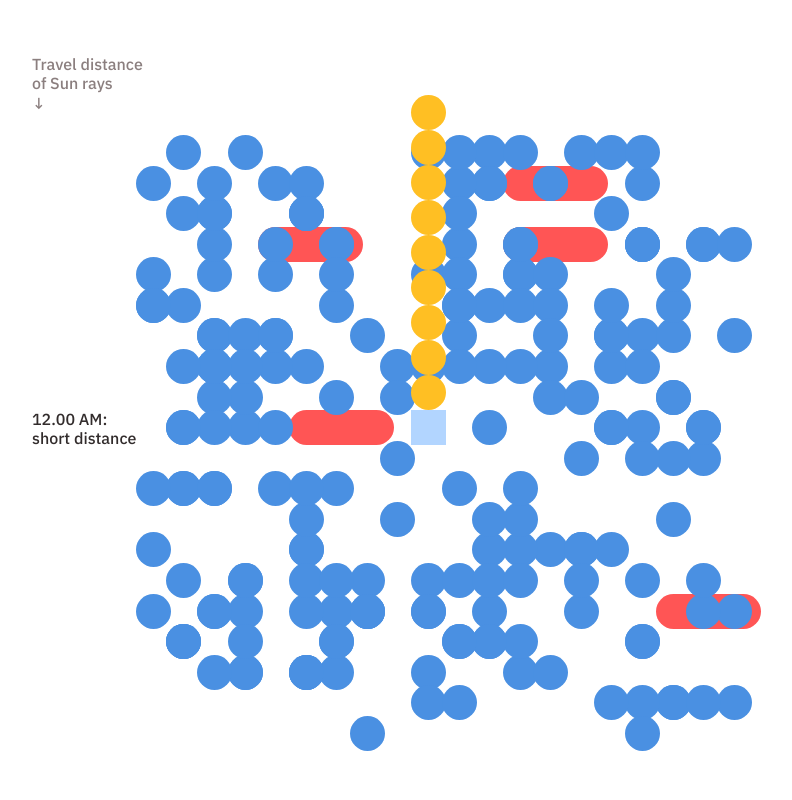
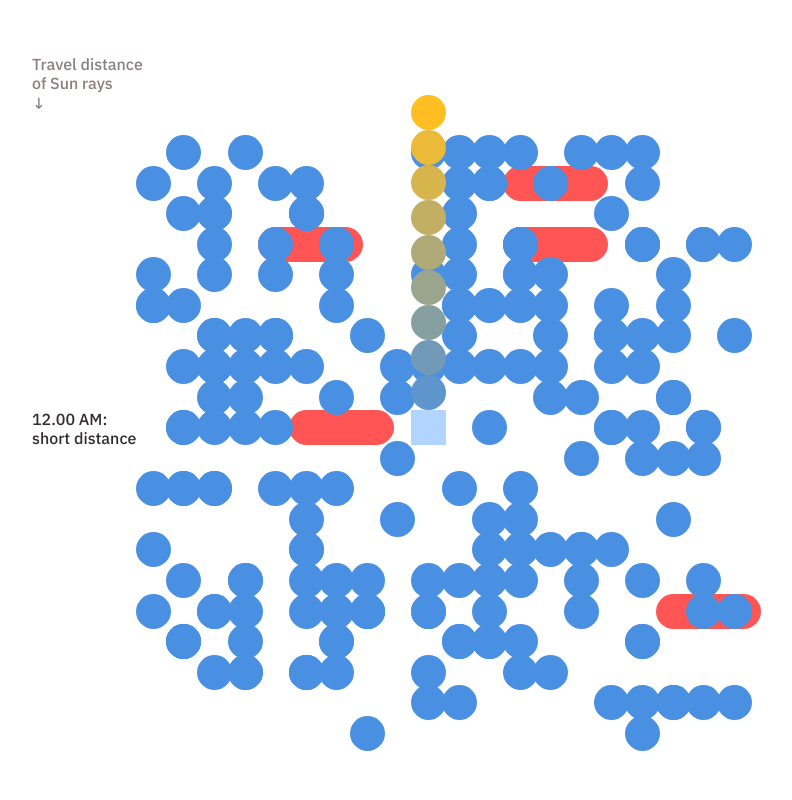
Before and after one commit to interactivethings/crimson-to-salmon, a React (Create React App) app: page / in a window 1280 px wide. Shown: the part 6660-7460 px from the top of the page, without its empty margins (96-888 px from the left). Built offline with nearby package versions, Linux system fonts and the light colour scheme.

Commit message:
Add color sclae to sun rays
d3.scale ftw! :hearteyes:

```diff
--- a/src/components/Sun.tsx
+++ b/src/components/Sun.tsx
@@ -4,6 +4,8 @@ import styled from '@emotion/styled-base';
 import { keyframes } from '@emotion/core';
 import { SquareWrapper } from './Countries';
 import 'd3-transition';
+import { scaleLinear } from 'd3-scale';
+import { interpolateRgb } from 'd3-interpolate';
 
 export const SunColors = [SunRed, SunOrange, SunYellow, SunGreen, SunIndigo, SunBlue, SunPurple]
 
@@ -441,6 +443,11 @@ export const SunElement = styled('div')`
   animation-fill-mode: forwards;
 `
 
+const colorSunRay = scaleLinear()
+    .domain([0, 9, 17])
+    .range([SunYellow, SunBlue, SunRed] as any)
+    .interpolate(interpolateRgb as any) as any;
+
 export class SunRayShort extends React.Component <{ runAnimation: boolean }> {
   render() {
     const sunElements = [] as any[];
@@ -455,7 +462,7 @@ export class SunRayShort extends React.Component <{ runAnimation: boolean }> {
     return(
         <VizWrapper>
           {sunElements.map(( sunElement, i) =>
-            <SunElement delay={i * 100} key={i} style={{top: sunElement.yPos, left: sunElement.xPos, animationPlayState: this.props.runAnimation ? 'running' : 'paused'}}/>
+            <SunElement delay={i * 100} key={i} style={{top: sunElement.yPos, left: sunElement.xPos, backgroundColor: colorSunRay(i), animationPlayState: this.props.runAnimation ? 'running' : 'paused'}}/>
           )}
         </VizWrapper>
     );
@@ -473,10 +480,12 @@ export class SunRayLong extends React.Component<{ runAnimation: boolean }> {
         });
     }
 
+    // <SquareElement key={i} style={{backgroundColor: colorCountries(country.PM10)}}>
+
     return(
         <VizWrapper>
           {sunElements.map(( sunElement, i) =>
-            <SunElement delay={i * 100}key={i} style={{top: sunElement.yPos, left: sunElement.xPos, animationPlayState: this.props.runAnimation ? 'running' : 'paused'}}/>
+            <SunElement delay={i * 100} key={i} style={{top: sunElement.yPos, left: sunElement.xPos, backgroundColor: colorSunRay(i), animationPlayState: this.props.runAnimation ? 'running' : 'paused'}}/>
           )}
         </VizWrapper>
     );
```
